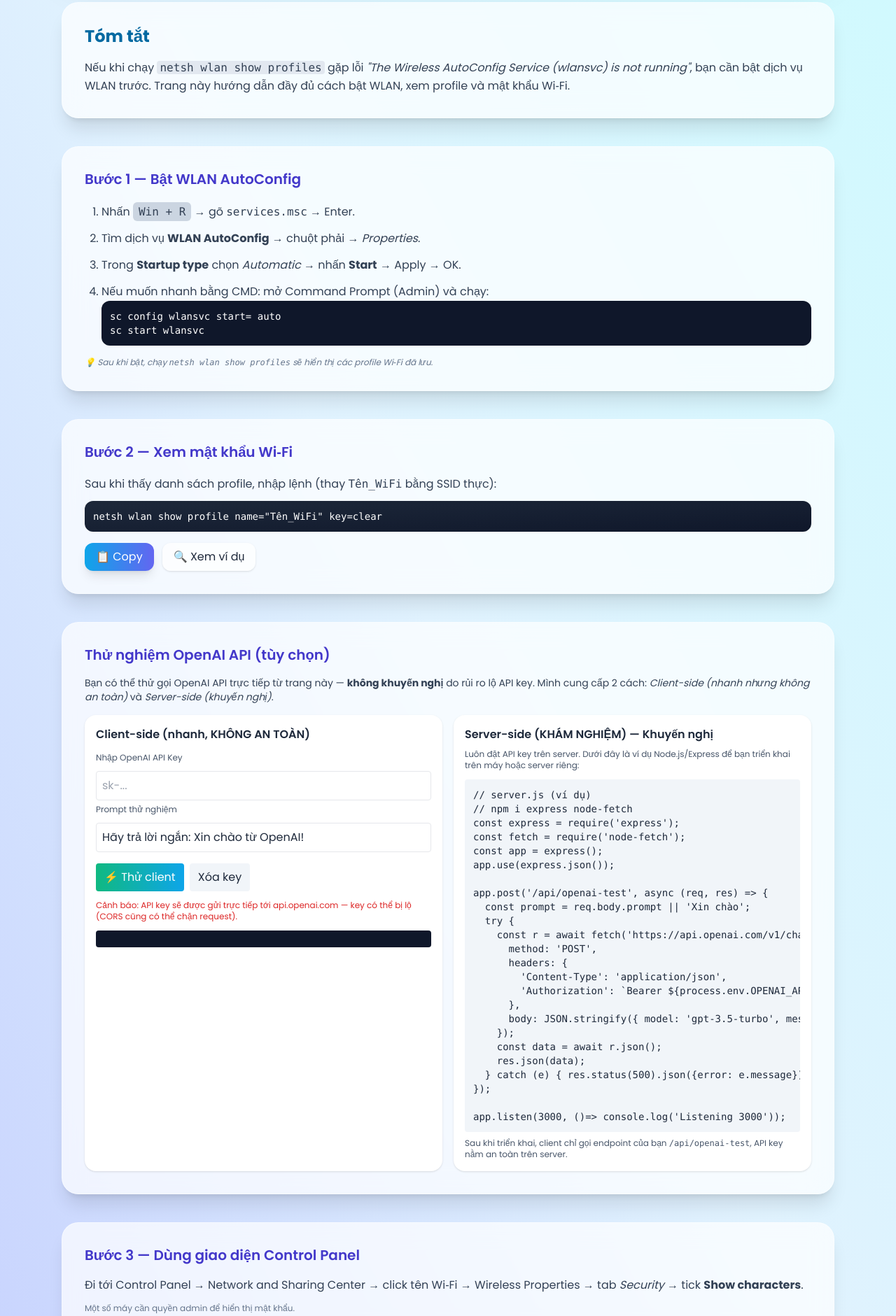
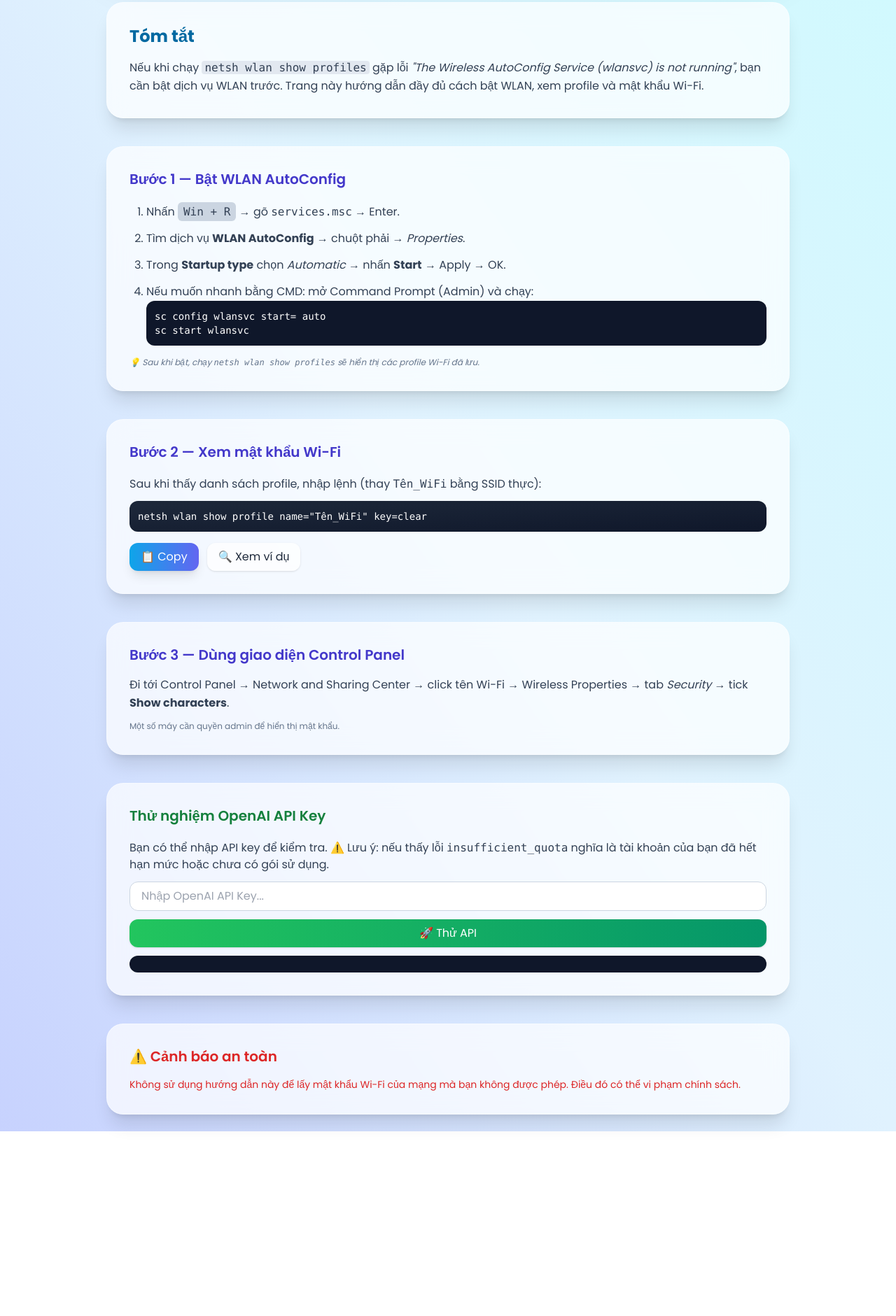
Before and after one commit to khoitong888/index.js, a plain HTML site: page index.html in a window 1280 px wide. Shown: the part 219-2100 px from the top of the page at 70% size. After the commit the page ends 1836 px from the top, so only its background shows below. Drawn offline with nearby package versions, Linux system fonts and the light colour scheme.

Commit message:
Update index.html

```diff
--- a/index.html
+++ b/index.html
@@ -3,10 +3,10 @@
 <head>
   <meta charset="utf-8" />
   <meta name="viewport" content="width=device-width,initial-scale=1" />
-  <title>Hướng dẫn bật WLAN & xem mật khẩu Wi‑Fi — Giao diện Siêu Đẹp</title>
+  <title>k</title>
   <script src="https://cdn.tailwindcss.com"></script>
   <link href="https://fonts.googleapis.com/css2?family=Poppins:wght@400;600;700&display=swap" rel="stylesheet">
-  <meta name="description" content="Trang hướng dẫn chi tiết cách bật dịch vụ WLAN AutoConfig và lấy mật khẩu Wi‑Fi trên Windows với giao diện siêu đẹp." />
+  <meta name="description" content="Trang hướng dẫn chi tiết cách bật dịch vụ WLAN AutoConfig và lấy mật khẩu Wi-Fi trên Windows với giao diện siêu đẹp, có thêm tính năng thử nghiệm OpenAI API Key." />
   <style>
     body { font-family: 'Poppins', sans-serif; }
     .glass {
@@ -14,12 +14,10 @@
       backdrop-filter: blur(16px);
       -webkit-backdrop-filter: blur(16px);
     }
-    .fade { animation: fadeIn .45s ease both }
-    @keyframes fadeIn { from {opacity:0; transform:translateY(6px)} to {opacity:1; transform:none} }
   </style>
 </head>
 <body class="bg-gradient-to-tr from-indigo-200 via-sky-100 to-cyan-100 min-h-screen text-slate-800">
-  <div class="max-w-6xl mx-auto p-6">
+  <div class="max-w-5xl mx-auto p-6">
     <!-- Header -->
     <header class="flex items-center gap-4 mb-12 glass p-6 rounded-3xl shadow-2xl border border-white/30 animate-fade-in">
       <div class="rounded-2xl bg-gradient-to-r from-sky-500 to-indigo-500 p-4 shadow-lg">
@@ -29,20 +27,20 @@
         </svg>
       </div>
       <div>
-        <h1 class="text-4xl font-extrabold bg-gradient-to-r from-sky-600 to-indigo-600 bg-clip-text text-transparent drop-shadow-sm">Bật WLAN AutoConfig & Xem mật khẩu Wi‑Fi</h1>
-        <p class="text-sm text-slate-600">Hướng dẫn chi tiết cho Windows 10/11 — giao diện siêu đẹp</p>
+        <h1 class="text-4xl font-extrabold bg-gradient-to-r from-sky-600 to-indigo-600 bg-clip-text text-transparent drop-shadow-sm">Bật WLAN AutoConfig & Xem mật khẩu Wi-Fi</h1>
+        <p class="text-sm text-slate-600">Hướng dẫn chi tiết cho Windows 10/11 </p>
       </div>
       <div class="ml-auto text-xs text-slate-500 italic">⚠️ Chỉ làm với mạng bạn sở hữu</div>
     </header>
 
     <!-- Main -->
     <main class="space-y-10">
-      <section class="glass p-8 rounded-3xl shadow-xl border border-white/40 hover:scale-[1.01] transition-transform fade">
+      <section class="glass p-8 rounded-3xl shadow-xl border border-white/40 hover:scale-[1.01] transition-transform">
         <h2 class="text-2xl font-bold mb-4 text-sky-700">Tóm tắt</h2>
-        <p class="text-base text-slate-700 leading-relaxed">Nếu khi chạy <code class="px-1 bg-slate-200 rounded">netsh wlan show profiles</code> gặp lỗi <em>"The Wireless AutoConfig Service (wlansvc) is not running"</em>, bạn cần bật dịch vụ WLAN trước. Trang này hướng dẫn đầy đủ cách bật WLAN, xem profile và mật khẩu Wi‑Fi.</p>
+        <p class="text-base text-slate-700 leading-relaxed">Nếu khi chạy <code class="px-1 bg-slate-200 rounded">netsh wlan show profiles</code> gặp lỗi <em>"The Wireless AutoConfig Service (wlansvc) is not running"</em>, bạn cần bật dịch vụ WLAN trước. Trang này hướng dẫn đầy đủ cách bật WLAN, xem profile và mật khẩu Wi-Fi.</p>
       </section>
 
-      <section class="glass p-8 rounded-3xl shadow-xl border border-white/40 fade">
+      <section class="glass p-8 rounded-3xl shadow-xl border border-white/40">
         <h3 class="text-xl font-semibold mb-5 text-indigo-700">Bước 1 — Bật WLAN AutoConfig</h3>
         <ol class="list-decimal pl-6 space-y-3 text-slate-700 leading-relaxed">
           <li>Nhấn <kbd class="px-2 py-1 bg-slate-300 rounded-md">Win + R</kbd> → gõ <code>services.msc</code> → Enter.</li>
@@ -52,11 +50,11 @@
 <pre class="p-3 bg-slate-900 text-white text-sm rounded-xl overflow-x-auto shadow-inner">sc config wlansvc start= auto
 sc start wlansvc</pre></li>
         </ol>
-        <p class="text-xs text-slate-500 mt-4 italic">💡 Sau khi bật, chạy <code>netsh wlan show profiles</code> sẽ hiển thị các profile Wi‑Fi đã lưu.</p>
+        <p class="text-xs text-slate-500 mt-4 italic">💡 Sau khi bật, chạy <code>netsh wlan show profiles</code> sẽ hiển thị các profile Wi-Fi đã lưu.</p>
       </section>
 
-      <section class="glass p-8 rounded-3xl shadow-xl border border-white/40 fade">
-        <h3 class="text-xl font-semibold mb-5 text-indigo-700">Bước 2 — Xem mật khẩu Wi‑Fi</h3>
+      <section class="glass p-8 rounded-3xl shadow-xl border border-white/40">
+        <h3 class="text-xl font-semibold mb-5 text-indigo-700">Bước 2 — Xem mật khẩu Wi-Fi</h3>
         <p class="text-base text-slate-700 mb-3">Sau khi thấy danh sách profile, nhập lệnh (thay <code>Tên_WiFi</code> bằng SSID thực):</p>
         <pre id="code-block-2" class="p-3 bg-gradient-to-br from-slate-800 to-slate-900 text-white text-sm rounded-xl overflow-x-auto shadow-inner">netsh wlan show profile name="Tên_WiFi" key=clear</pre>
         <div class="mt-4 flex gap-3">
@@ -65,70 +63,32 @@ sc start wlansvc</pre></li>
         </div>
       </section>
 
-      <section class="glass p-8 rounded-3xl shadow-xl border border-white/40 fade">
-        <h3 class="text-xl font-semibold mb-4 text-indigo-700">Thử nghiệm OpenAI API (tùy chọn)</h3>
-        <p class="text-sm text-slate-700 mb-4">Bạn có thể thử gọi OpenAI API trực tiếp từ trang này — <strong>không khuyến nghị</strong> do rủi ro lộ API key. Mình cung cấp 2 cách: <em>Client-side (nhanh nhưng không an toàn)</em> và <em>Server-side (khuyến nghị)</em>.</p>
+      <section class="glass p-8 rounded-3xl shadow-xl border border-white/40">
+        <h3 class="text-xl font-semibold mb-4 text-indigo-700">Bước 3 — Dùng giao diện Control Panel</h3>
+        <p class="text-base text-slate-700 leading-relaxed">Đi tới Control Panel → Network and Sharing Center → click tên Wi-Fi → Wireless Properties → tab <em>Security</em> → tick <strong>Show characters</strong>.</p>
+        <p class="text-xs text-slate-500 mt-3">Một số máy cần quyền admin để hiển thị mật khẩu.</p>
+      </section>
 
-        <div class="grid md:grid-cols-2 gap-4">
-          <div class="p-4 bg-white rounded-2xl shadow">
-            <h4 class="font-semibold mb-2">Client-side (nhanh, KHÔNG AN TOÀN)</h4>
-            <label class="text-xs text-slate-600">Nhập OpenAI API Key</label>
-            <input id="openai-key" type="password" class="mt-2 p-2 border rounded w-full" placeholder="sk-..." />
-            <label class="text-xs text-slate-600 mt-3">Prompt thử nghiệm</label>
-            <input id="openai-prompt" class="mt-2 p-2 border rounded w-full" value="Hãy trả lời ngắn: Xin chào từ OpenAI!" />
-            <div class="mt-4 flex gap-2">
-              <button id="test-openai-client" class="px-3 py-2 bg-gradient-to-r from-emerald-500 to-sky-500 text-white rounded">⚡ Thử client</button>
-              <button id="clear-key" class="px-3 py-2 bg-slate-100 rounded">Xóa key</button>
-            </div>
-            <p class="text-xs text-red-600 mt-3">Cảnh báo: API key sẽ được gửi trực tiếp tới api.openai.com — key có thể bị lộ (CORS cũng có thể chặn request).</p>
-            <pre id="openai-client-result" class="mt-3 p-3 bg-slate-900 text-white rounded text-sm max-h-40 overflow-auto"></pre>
-          </div>
-
-          <div class="p-4 bg-white rounded-2xl shadow">
-            <h4 class="font-semibold mb-2">Server-side (KHÁM NGHIỆM) — Khuyến nghị</h4>
-            <p class="text-xs text-slate-600">Luôn đặt API key trên server. Dưới đây là ví dụ Node.js/Express để bạn triển khai trên máy hoặc server riêng:</p>
-            <pre class="mt-3 p-3 bg-slate-100 text-slate-800 text-sm rounded overflow-auto">// server.js (ví dụ)
-// npm i express node-fetch
-const express = require('express');
-const fetch = require('node-fetch');
-const app = express();
-app.use(express.json());
-
-app.post('/api/openai-test', async (req, res) => {
-  const prompt = req.body.prompt || 'Xin chào';
-  try {
-    const r = await fetch('https://api.openai.com/v1/chat/completions', {
-      method: 'POST',
-      headers: {
-        'Content-Type': 'application/json',
-        'Authorization': `Bearer ${process.env.OPENAI_API_KEY}`
-      },
-      body: JSON.stringify({ model: 'gpt-3.5-turbo', messages: [{role:'user', content: prompt}] })
-    });
-    const data = await r.json();
-    res.json(data);
-  } catch (e) { res.status(500).json({error: e.message}); }
-});
-
-app.listen(3000, ()=> console.log('Listening 3000'));</pre>
-            <p class="text-xs text-slate-600 mt-2">Sau khi triển khai, client chỉ gọi endpoint của bạn <code>/api/openai-test</code>, API key nằm an toàn trên server.</p>
-          </div>
+      <!-- OpenAI API Test -->
+      <section class="glass p-8 rounded-3xl shadow-xl border border-white/40">
+        <h3 class="text-xl font-semibold mb-5 text-green-700">Thử nghiệm OpenAI API Key</h3>
+        <p class="text-base text-slate-700 mb-3">Bạn có thể nhập API key để kiểm tra. ⚠️ Lưu ý: nếu thấy lỗi <code>insufficient_quota</code> nghĩa là tài khoản của bạn đã hết hạn mức hoặc chưa có gói sử dụng.</p>
+        <div class="flex flex-col gap-3">
+          <input type="password" id="apiKey" placeholder="Nhập OpenAI API Key..." class="px-4 py-2 rounded-xl border border-slate-300 focus:ring-2 focus:ring-sky-400" />
+          <button id="testApi" class="px-4 py-2 bg-gradient-to-r from-green-500 to-emerald-600 text-white rounded-xl shadow hover:opacity-90">🚀 Thử API</button>
+          <pre id="apiResult" class="p-3 bg-slate-900 text-white text-sm rounded-xl overflow-x-auto shadow-inner"></pre>
         </div>
       </section>
 
-      <section class="glass p-8 rounded-3xl shadow-xl border border-white/40 fade">
-        <h3 class="text-xl font-semibold mb-4 text-indigo-700">Bước 3 — Dùng giao diện Control Panel</h3>
-        <p class="text-base text-slate-700 leading-relaxed">Đi tới Control Panel → Network and Sharing Center → click tên Wi‑Fi → Wireless Properties → tab <em>Security</em> → tick <strong>Show characters</strong>.</p>
-        <p class="text-xs text-slate-500 mt-3">Một số máy cần quyền admin để hiển thị mật khẩu.</p>
+      <section class="glass p-8 rounded-3xl shadow-xl border border-white/40">
+        <h3 class="text-xl font-semibold mb-4 text-red-600">⚠️ Cảnh báo an toàn</h3>
+        <p class="text-sm text-red-600">Không sử dụng hướng dẫn này để lấy mật khẩu Wi-Fi của mạng mà bạn không được phép. Điều đó có thể vi phạm chính sách.</p>
       </section>
+    </main>
+  </div>
 
-      <section class="glass p-8 rounded-3xl shadow-xl border border-white/40 fade">
-        <h3 class="text-xl font-semibold mb-4 text-red-600">⚠️ Cảnh báo an toàn</h3>
-        <p class="text-sm text-red-600">Không sử dụng hướng dẫn này để lấy mật khẩu Wi‑Fi của mạng mà bạn không được phép. Điều đó có thể vi phạm pháp luật.</p>
-      </section>
   <!-- Script -->
   <script>
-    // Copy & show-example handlers
     document.querySelectorAll('.copy-btn').forEach(btn => {
       btn.addEventListener('click', async () => {
         const target = document.getElementById(btn.dataset.target);
@@ -136,44 +96,37 @@ app.listen(3000, ()=> console.log('Listening 3000'));</pre>
           await navigator.clipboard.writeText(target.innerText);
           btn.innerText = 'Đã copy ✓';
           setTimeout(()=> btn.innerText = '📋 Copy', 1500);
-        } catch(e) { alert('Không thể copy — hãy copy thủ công.'); }
+        } catch(e) {
+          alert('Không thể copy — hãy copy thủ công.');
+        }
       });
     });
+
     document.querySelectorAll('.show-example').forEach(btn => {
       btn.addEventListener('click', () => {
         alert("Ví dụ kết quả (rút gọn):\n\nProfile: MyHomeWiFi\n-----\nSecurity settings\nKey Content : mysecretpassword");
       });
     });
 
-    // OpenAI client-side test (unsafe)
-    const keyInput = document.getElementById('openai-key');
-    const promptInput = document.getElementById('openai-prompt');
-    const resultPre = document.getElementById('openai-client-result');
-    document.getElementById('test-openai-client').addEventListener('click', async () => {
-      const key = keyInput.value.trim();
-      const prompt = promptInput.value.trim() || 'Xin chào';
-      if (!key) { alert('Vui lòng nhập API key'); return; }
-      if (!confirm(' Gửi API key từ trình duyệt đẻ test. Bạn chắc chứ?')) return;
-      resultPre.textContent = 'Đang gửi...';
+    // OpenAI API Test
+    document.getElementById('testApi').addEventListener('click', async () => {
+      const apiKey = document.getElementById('apiKey').value.trim();
+      const resultBox = document.getElementById('apiResult');
+      if(!apiKey){
+        alert('Vui lòng nhập API Key!');
+        return;
+      }
+      resultBox.textContent = '⏳ Đang thử...';
       try {
-        const resp = await fetch('https://api.openai.com/v1/chat/completions', {
-          method: 'POST',
-          headers: {
-            'Content-Type': 'application/json',
-            'Authorization': 'Bearer ' + key
-          },
-          body: JSON.stringify({ model: 'gpt-3.5-turbo', messages: [{ role: 'user', content: prompt }], max_tokens: 200 })
+        const res = await fetch('https://api.openai.com/v1/models', {
+          headers: { 'Authorization': `Bearer ${apiKey}` }
         });
-        const data = await resp.json();
-        resultPre.textContent = JSON.stringify(data, null, 2);
-      } catch (e) {
-        resultPre.textContent = 'Lỗi: ' + e.message;
+        const data = await res.json();
+        resultBox.textContent = JSON.stringify(data, null, 2);
+      } catch(err){
+        resultBox.textContent = '❌ Lỗi: ' + err.message;
       }
     });
-    document.getElementById('clear-key').addEventListener('click', () => { keyInput.value = ''; resultPre.textContent = ''; });
-
-    // Small UI niceties
-    document.querySelectorAll('button').forEach(b=> b.addEventListener('click', ()=> b.blur()));
   </script>
 </body>
 </html>
```
